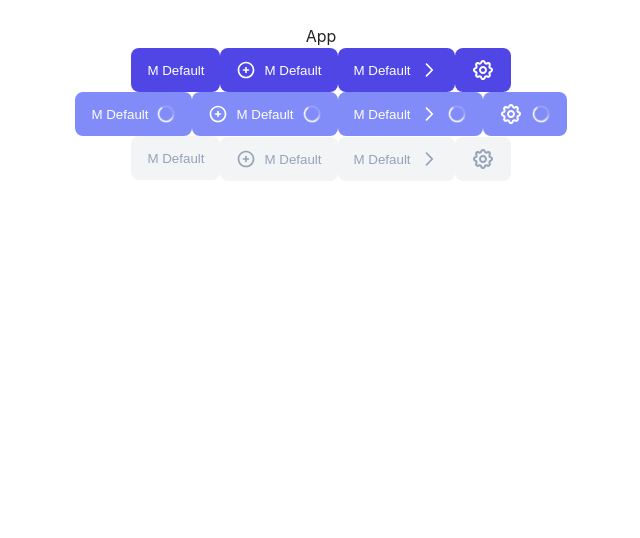
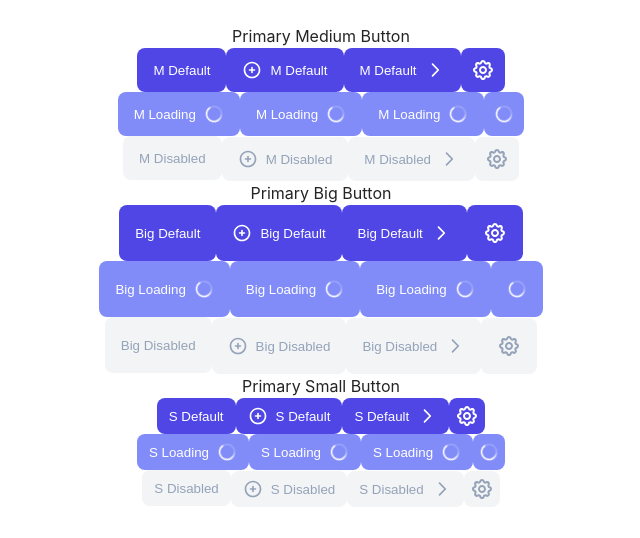
Before and after one commit to lubov-nefed/irina-nik-design-system, a React (Vite) app: page / in a window 1280 px wide. Shown: the top 538 px of the page, without its empty margins (319-959 px from the left). Built offline with nearby package versions, Linux system fonts and the light colour scheme.

Commit message:
fix: icon layout and texts

```diff
--- a/src/App.tsx
+++ b/src/App.tsx
@@ -14,9 +14,8 @@ function App() {
   const [isDisabled, setIsDisabled] = useState(false);
   return (
     <>
-      App
+      Primary Medium Button
       <br />
-      {/* primary medium*/}
       <Button
         size={"medium"}
         style={"primary"}
@@ -27,8 +26,8 @@ function App() {
         /* onClick={() => setIsLoading(!isLoading)} */
       />
       <Button
-        size="medium"
-        style="primary"
+        size={"medium"}
+        style={"primary"}
         loading={false}
         disabled={false}
         type={{
@@ -41,8 +40,8 @@ function App() {
         onClick={() => {}}
       />
       <Button
-        size="medium"
-        style="primary"
+        size={"medium"}
+        style={"primary"}
         loading={false}
         disabled={false}
         type={{
@@ -55,8 +54,8 @@ function App() {
         onClick={() => {}}
       />
       <Button
-        size="medium"
-        style="primary"
+        size={"medium"}
+        style={"primary"}
         loading={false}
         disabled={false}
         type={{ iconOnly: { iconSrc: iconSettings } }}
@@ -69,41 +68,41 @@ function App() {
         style={"primary"}
         loading={true}
         disabled={false}
-        type={{ noIcon: { text: "M Default" } }}
+        type={{ noIcon: { text: "M Loading" } }}
         onClick={() => {}}
         /* onClick={() => setIsLoading(!isLoading)} */
       />
       <Button
-        size="medium"
-        style="primary"
+        size={"medium"}
+        style={"primary"}
         loading={true}
         disabled={false}
         type={{
           withIcon: {
             iconPosition: "left",
             iconSrc: iconLeftAdd,
-            text: "M Default",
+            text: "M Loading",
           },
         }}
         onClick={() => {}}
       />
       <Button
-        size="medium"
-        style="primary"
+        size={"medium"}
+        style={"primary"}
         loading={true}
         disabled={false}
         type={{
           withIcon: {
             iconPosition: "right",
             iconSrc: iconRightArrow,
-            text: "M Default",
+            text: "M Loading",
           },
         }}
         onClick={() => {}}
       />
       <Button
-        size="medium"
-        style="primary"
+        size={"medium"}
+        style={"primary"}
         loading={true}
         disabled={false}
         type={{ iconOnly: { iconSrc: iconSettings } }}
@@ -116,104 +115,330 @@ function App() {
         style={"primary"}
         loading={false}
         disabled={true}
-        type={{ noIcon: { text: "M Default" } }}
+        type={{ noIcon: { text: "M Disabled" } }}
         onClick={() => {}}
         /* onClick={() => setIsLoading(!isLoading)} */
       />
       <Button
-        size="medium"
-        style="primary"
+        size={"medium"}
+        style={"primary"}
         loading={false}
         disabled={true}
         type={{
           withIcon: {
             iconPosition: "left",
             iconSrc: iconLeftAddDisabled,
-            text: "M Default",
+            text: "M Disabled",
           },
         }}
         onClick={() => {}}
       />
       <Button
-        size="medium"
-        style="primary"
+        size={"medium"}
+        style={"primary"}
         loading={false}
         disabled={true}
         type={{
           withIcon: {
             iconPosition: "right",
             iconSrc: iconRightArrowDisabled,
-            text: "M Default",
+            text: "M Disabled",
           },
         }}
         onClick={() => {}}
       />
       <Button
-        size="medium"
-        style="primary"
+        size={"medium"}
+        style={"primary"}
         loading={false}
         disabled={true}
         type={{ iconOnly: { iconSrc: iconSettingsDisabled } }}
         onClick={() => {}}
       />
       <br />
-      {/* primary Big*/}
-      {/* <Button
-        text={"Big Default"}
-        size="big"
-        style="primary"
+      Primary Big Button
+      <br />
+      <Button
+        size={"big"}
+        style={"primary"}
+        loading={isLoading} //using state
+        disabled={isDisabled} //using state
+        type={{ noIcon: { text: "Big Default" } }}
+        onClick={() => {}}
+        /* onClick={() => setIsLoading(!isLoading)} */
+      />
+      <Button
+        size={"big"}
+        style={"primary"}
         loading={false}
         disabled={false}
-        type={"noIcon"}
+        type={{
+          withIcon: {
+            iconPosition: "left",
+            iconSrc: isDisabled ? iconLeftAddDisabled : iconLeftAdd,
+            text: "Big Default",
+          },
+        }}
         onClick={() => {}}
       />
       <Button
-        text={"Big Default"}
-        size="big"
-        style="primary"
-        loading={true}
-        disabled={false}
-        onClick={() => {}}
-        type={"noIcon"}
-      />
-      <Button
-        text={"Big Default"}
-        size="big"
-        style="primary"
-        loading={false}
-        disabled={true}
-        type={"noIcon"}
-        onClick={() => {}}
-      />
-      <br /> */}
-      {/* primary Small*/}
-      {/* <Button
-        text={"S Default"}
-        size="small"
-        style="primary"
+        size={"big"}
+        style={"primary"}
         loading={false}
         disabled={false}
-        type={"noIcon"}
+        type={{
+          withIcon: {
+            iconPosition: "right",
+            iconSrc: iconRightArrow,
+            text: "Big Default",
+          },
+        }}
         onClick={() => {}}
       />
       <Button
-        text={"S Default"}
-        size="small"
-        style="primary"
+        size={"big"}
+        style={"primary"}
+        loading={false}
+        disabled={false}
+        type={{ iconOnly: { iconSrc: iconSettings } }}
+        onClick={() => {}}
+      />
+      <br />
+      {/* primary loading*/}
+      <Button
+        size={"big"}
+        style={"primary"}
         loading={true}
         disabled={false}
-        type={"noIcon"}
+        type={{ noIcon: { text: "Big Loading" } }}
+        onClick={() => {}}
+        /* onClick={() => setIsLoading(!isLoading)} */
+      />
+      <Button
+        size={"big"}
+        style={"primary"}
+        loading={true}
+        disabled={false}
+        type={{
+          withIcon: {
+            iconPosition: "left",
+            iconSrc: iconLeftAdd,
+            text: "Big Loading",
+          },
+        }}
         onClick={() => {}}
       />
       <Button
-        text={"S Default"}
-        size="small"
-        style="primary"
+        size={"big"}
+        style={"primary"}
+        loading={true}
+        disabled={false}
+        type={{
+          withIcon: {
+            iconPosition: "right",
+            iconSrc: iconRightArrow,
+            text: "Big Loading",
+          },
+        }}
+        onClick={() => {}}
+      />
+      <Button
+        size={"big"}
+        style={"primary"}
+        loading={true}
+        disabled={false}
+        type={{ iconOnly: { iconSrc: iconSettings } }}
+        onClick={() => {}}
+      />
+      <br />
+      {/* primary disabled*/}
+      <Button
+        size={"big"}
+        style={"primary"}
         loading={false}
         disabled={true}
-        type={"noIcon"}
+        type={{ noIcon: { text: "Big Disabled" } }}
         onClick={() => {}}
-      /> */}
+        /* onClick={() => setIsLoading(!isLoading)} */
+      />
+      <Button
+        size={"big"}
+        style={"primary"}
+        loading={false}
+        disabled={true}
+        type={{
+          withIcon: {
+            iconPosition: "left",
+            iconSrc: iconLeftAddDisabled,
+            text: "Big Disabled",
+          },
+        }}
+        onClick={() => {}}
+      />
+      <Button
+        size={"big"}
+        style={"primary"}
+        loading={false}
+        disabled={true}
+        type={{
+          withIcon: {
+            iconPosition: "right",
+            iconSrc: iconRightArrowDisabled,
+            text: "Big Disabled",
+          },
+        }}
+        onClick={() => {}}
+      />
+      <Button
+        size={"big"}
+        style={"primary"}
+        loading={false}
+        disabled={true}
+        type={{ iconOnly: { iconSrc: iconSettingsDisabled } }}
+        onClick={() => {}}
+      />
+      <br />
+      Primary Small Button
+      <br />
+      <Button
+        size={"small"}
+        style={"primary"}
+        loading={isLoading} //using state
+        disabled={isDisabled} //using state
+        type={{ noIcon: { text: "S Default" } }}
+        onClick={() => {}}
+        /* onClick={() => setIsLoading(!isLoading)} */
+      />
+      <Button
+        size={"small"}
+        style={"primary"}
+        loading={false}
+        disabled={false}
+        type={{
+          withIcon: {
+            iconPosition: "left",
+            iconSrc: isDisabled ? iconLeftAddDisabled : iconLeftAdd,
+            text: "S Default",
+          },
+        }}
+        onClick={() => {}}
+      />
+      <Button
+        size={"small"}
+        style={"primary"}
+        loading={false}
+        disabled={false}
+        type={{
+          withIcon: {
+            iconPosition: "right",
+            iconSrc: iconRightArrow,
+            text: "S Default",
+          },
+        }}
+        onClick={() => {}}
+      />
+      <Button
+        size={"small"}
+        style={"primary"}
+        loading={false}
+        disabled={false}
+        type={{ iconOnly: { iconSrc: iconSettings } }}
+        onClick={() => {}}
+      />
+      <br />
+      {/* primary loading*/}
+      <Button
+        size={"small"}
+        style={"primary"}
+        loading={true}
+        disabled={false}
+        type={{ noIcon: { text: "S Loading" } }}
+        onClick={() => {}}
+        /* onClick={() => setIsLoading(!isLoading)} */
+      />
+      <Button
+        size={"small"}
+        style={"primary"}
+        loading={true}
+        disabled={false}
+        type={{
+          withIcon: {
+            iconPosition: "left",
+            iconSrc: iconLeftAdd,
+            text: "S Loading",
+          },
+        }}
+        onClick={() => {}}
+      />
+      <Button
+        size={"small"}
+        style={"primary"}
+        loading={true}
+        disabled={false}
+        type={{
+          withIcon: {
+            iconPosition: "right",
+            iconSrc: iconRightArrow,
+            text: "S Loading",
+          },
+        }}
+        onClick={() => {}}
+      />
+      <Button
+        size={"small"}
+        style={"primary"}
+        loading={true}
+        disabled={false}
+        type={{ iconOnly: { iconSrc: iconSettings } }}
+        onClick={() => {}}
+      />
+      <br />
+      {/* primary disabled*/}
+      <Button
+        size={"small"}
+        style={"primary"}
+        loading={false}
+        disabled={true}
+        type={{ noIcon: { text: "S Disabled" } }}
+        onClick={() => {}}
+        /* onClick={() => setIsLoading(!isLoading)} */
+      />
+      <Button
+        size={"small"}
+        style={"primary"}
+        loading={false}
+        disabled={true}
+        type={{
+          withIcon: {
+            iconPosition: "left",
+            iconSrc: iconLeftAddDisabled,
+            text: "S Disabled",
+          },
+        }}
+        onClick={() => {}}
+      />
+      <Button
+        size={"small"}
+        style={"primary"}
+        loading={false}
+        disabled={true}
+        type={{
+          withIcon: {
+            iconPosition: "right",
+            iconSrc: iconRightArrowDisabled,
+            text: "S Disabled",
+          },
+        }}
+        onClick={() => {}}
+      />
+      <Button
+        size={"small"}
+        style={"primary"}
+        loading={false}
+        disabled={true}
+        type={{ iconOnly: { iconSrc: iconSettingsDisabled } }}
+        onClick={() => {}}
+      />
     </>
   );
 }
--- a/src/components/Button/Button.css
+++ b/src/components/Button/Button.css
@@ -4,8 +4,7 @@ border: none;
 border-radius: 8px;
 }
 
-.button:disabled, .button-primary--loading,
-.button-secondary--loading, .button-tertiary--loading {
+.button:disabled, .button--loading {
   cursor: auto;
 }
 
@@ -18,6 +17,30 @@ border-radius: 8px;
 }
 .button-icon--right {
   margin-left: 8px;
+}
+
+/* Size */
+.button-medium {
+  height: 44px;
+  padding: 0 16px;
+}
+
+.button-medium.button--icon-only {
+  padding: 0 10px;
+}
+
+.button-big {
+  height: 56px;
+  padding: 0 16px;
+}
+
+.button-small {
+  height: 36px;
+  padding: 0 12px;
+}
+
+.button-small.button--icon-only {
+  padding: 0 6px;
 }
 
 /* Style */
@@ -43,14 +66,12 @@ border-radius: 8px;
   color: var(--neutral-color-400);
 }
 
-{}
-
 .button-tertiary:disabled{}
 
 
 
 /* Style--loading */
-.button-primary--loading{
+.button-primary.button--loading{
   background-color: var(--brand-color-400);
   color: var(--white-color);
 }
@@ -75,20 +96,6 @@ border-radius: 8px;
   }
 }
 
-/* Size */
-.button-medium {
-  height: 44px;
-  padding: 0 16px;
+.button--loading.button--icon-only .loader{
+ margin: 0;
 }
-
-.button-big {
-  height: 56px;
-  padding: 0 16px;
-}
-
-.button-small {
-  height: 36px;
-  padding: 0 12px;
-}
-
-/* Loa */
--- a/src/components/Button/Button.tsx
+++ b/src/components/Button/Button.tsx
@@ -35,10 +35,9 @@ const ButtonIcon: React.FC<IButtonIconProps> = (props) => {
 
 const Button: React.FC<IButtonProps> = (props) => {
   const className =
-    `button button-${props.size} ` +
-    (props.loading
-      ? `button-${props.style}--loading`
-      : `button-${props.style}`);
+    `button button-${props.size} button-${props.style}` +
+    (props.loading ? ` button--loading` : ``) +
+    ("iconOnly" in props.type ? ` button--icon-only` : ``);
   const buttonText =
     ("noIcon" in props.type && props.type.noIcon.text) ||
     ("withIcon" in props.type && props.type.withIcon.text);
@@ -49,15 +48,17 @@ const Button: React.FC<IButtonProps> = (props) => {
       disabled={props.disabled}
     >
       {"withIcon" in props.type &&
-        props.type.withIcon.iconPosition === "left" && (
+        props.type.withIcon.iconPosition === "left" &&
+        !props.loading && (
           <ButtonIcon position={"left"} src={props.type.withIcon.iconSrc} />
         )}
-      <span className="button-text">{buttonText}</span>
+      {buttonText && <span className="button-text">{buttonText}</span>}
       {"withIcon" in props.type &&
-        props.type.withIcon.iconPosition === "right" && (
+        props.type.withIcon.iconPosition === "right" &&
+        !props.loading && (
           <ButtonIcon position={"right"} src={props.type.withIcon.iconSrc} />
         )}
-      {"iconOnly" in props.type && (
+      {"iconOnly" in props.type && !props.loading && (
         <img className="button-icon" src={props.type.iconOnly.iconSrc} />
       )}
       {props.loading && <img className="loader" src={loader}></img>}
```
